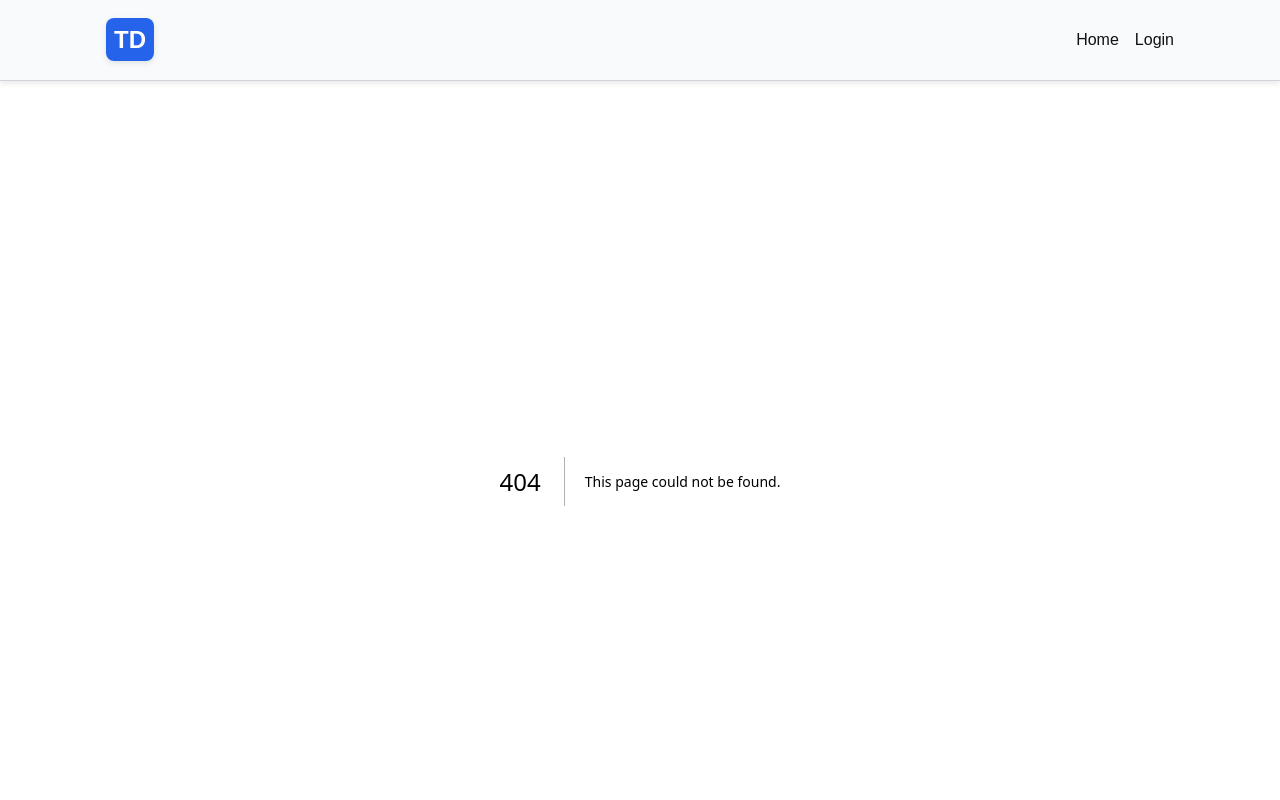
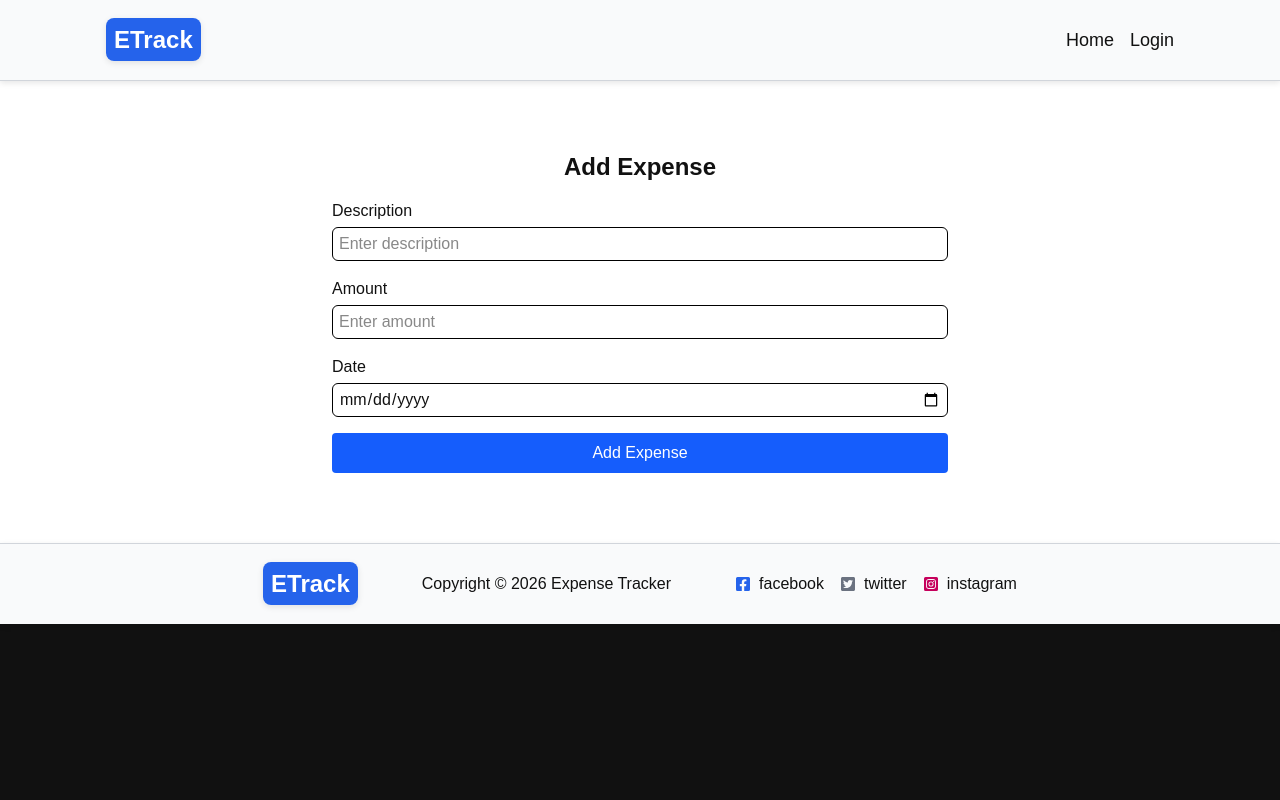
Before and after one commit to dammar2171/NextjsTodo, a Next.js app in the folder todo-app/: page /addexpense in a window 1280 px wide. Before the commit this address had no page. Shown: the top 800 px of the page. Built offline with nearby package versions, Linux system fonts and the light colour scheme.

Commit message:
add expense page updated

```diff
--- /dev/null
+++ b/todo-app/src/app/addexpense/page.jsx
@@ -0,0 +1,69 @@
+"use client";
+import Container from "@/components/Container";
+import Input from "@/components/Input";
+import React from "react";
+import { useState } from "react";
+import { useToast } from "@/store/ToastContext";
+
+function AddExpense() {
+  const [description, setDescription] = useState("");
+  const [amount, setAmount] = useState("");
+  const [date, setDate] = useState("");
+  // const { addToast } = useToast();
+  const handleAddexpense = (e) => {
+    e.preventDefault();
+    console.log(description, amount, date);
+  };
+  return (
+    <Container className="p-2 py-[40px] sm:p-4 md:p-6 md:py-[70px] max-w-full bg-[var(--background)] text-[var(--foreground)]">
+      <h1 className="text-2xl text-center font-bold mb-4">Add Expense</h1>
+      <Container className="w-[80%] sm:w-[50%]  mx-auto">
+        {" "}
+        <form className="space-y-4 " onSubmit={handleAddexpense}>
+          <div>
+            <label className="block mb-1" htmlFor="description">
+              Description
+            </label>
+            <Input
+              id="description"
+              onChange={(e) => setDescription(e.target.value)}
+              placeholder="Enter description"
+              className="w-[100%] border-[1px] py-1 px-1.5 border-black rounded-md"
+            />
+          </div>
+          <div>
+            <label className="block mb-1" htmlFor="amount">
+              Amount
+            </label>
+            <Input
+              id="amount"
+              type="number"
+              placeholder="Enter amount"
+              className="w-[100%] border-[1px] py-1 px-1.5 border-black rounded-md"
+              onChange={(e) => setAmount(e.target.value)}
+            />
+          </div>
+          <div>
+            <label className="block mb-1" htmlFor="date">
+              Date
+            </label>
+            <Input
+              id="date"
+              type="date"
+              className="w-[100%] border-[1px] py-1 px-1.5 border-black rounded-md"
+              onChange={(e) => setDate(e.target.value)}
+            />
+          </div>
+          <button
+            type="submit"
+            className="px-4 py-2 bg-blue-600 w-full text-center text-white rounded hover:bg-blue-700"
+          >
+            Add Expense
+          </button>
+        </form>
+      </Container>
+    </Container>
+  );
+}
+
+export default AddExpense;
--- a/todo-app/src/app/addtodo/page.jsx
+++ /dev/null
@@ -1,7 +0,0 @@
-import React from "react";
-
-function AddTodo() {
-  return <div>addtodopage</div>;
-}
-
-export default AddTodo;
--- a/todo-app/src/app/page.jsx
+++ b/todo-app/src/app/page.jsx
@@ -27,13 +27,13 @@ export default function Home() {
           className="font-bold text-center"
           style={{ fontSize: "var(--font-size-heading)" }}
         >
-          Welcome to Todo Application
+          Welcome to Expense Tracker
         </h1>
         <p
           className="text-center mt-2"
           style={{ fontSize: "var(--font-size-normal)" }}
         >
-          Add your todos and manage them
+          Add your expenses and manage them
         </p>
         <div>
           <p className="mb-2" style={{ color: "var(--foreground)" }}>
--- a/todo-app/src/components/Footer.jsx
+++ b/todo-app/src/components/Footer.jsx
@@ -31,12 +31,12 @@ const Footer = () => {
                 boxShadow: "var(--box-shadow)",
               }}
             >
-              TD
+              ETrack
             </span>
           </div>
           <div>
             <p style={{ fontSize: "var(--font-size-normal)" }}>
-              Copyright © 2026 Todo App
+              Copyright © 2026 Expense Tracker
             </p>
           </div>
           <div>
--- a/todo-app/src/components/Header.jsx
+++ b/todo-app/src/components/Header.jsx
@@ -9,7 +9,7 @@ import { useRouter } from "next/navigation";
 const Header = () => {
   return (
     <header
-      className="py-6 "
+      className="py-4 sm:py-6 "
       style={{
         background: "var(--surface)",
         color: "var(--foreground)",
@@ -42,22 +42,22 @@ const Navbar = () => {
   return (
     <nav className="flex justify-between items-center gap-4 px-4">
       <div
-        className="text-2xl font-extrabold"
+        className="text-[10px] sm:text-2xl font-extrabold"
         style={{ color: "var(--foreground)" }}
       >
         <span
-          className="p-2 rounded-[var(--border-radius)]"
+          className="p-2  rounded-[var(--border-radius)]"
           style={{
             background: "var(--primary)",
             color: "var(--background)",
             boxShadow: "var(--box-shadow)",
           }}
         >
-          TD
+          ETrack
         </span>
       </div>
 
-      <ul className="flex gap-4 items-center">
+      <ul className="flex gap-4 items-center text-[14px] sm:text-[18px]">
         <li key="/" className="list-none">
           <Link href="/" className="hover:text-[var(--primary)]">
             Home
@@ -74,14 +74,14 @@ const Navbar = () => {
 
         {authenticated && (
           <>
-            <li key="/addtodo" className="list-none">
-              <Link href="/addtodo" className="hover:text-[var(--primary)]">
-                Add Todo
+            <li key="/addexpense" className="list-none">
+              <Link href="/addexpense" className="hover:text-[var(--primary)]">
+                Add Expense
               </Link>
             </li>
             <li key="/todos" className="list-none">
               <Link href="/todos" className="hover:text-[var(--primary)]">
-                Todos
+                Expenses List
               </Link>
             </li>
           </>
@@ -91,7 +91,7 @@ const Navbar = () => {
           <li key="logout" className="list-none">
             <button
               onClick={handleLogout}
-              className="px-4 py-2 rounded-md bg-red-500 text-white hover:bg-red-600 transition-colors"
+              className="px-2 py-1 sm:py-2 sm:px-4 rounded-md bg-red-500 text-white hover:bg-red-600 transition-colors"
             >
               Logout
             </button>
```
